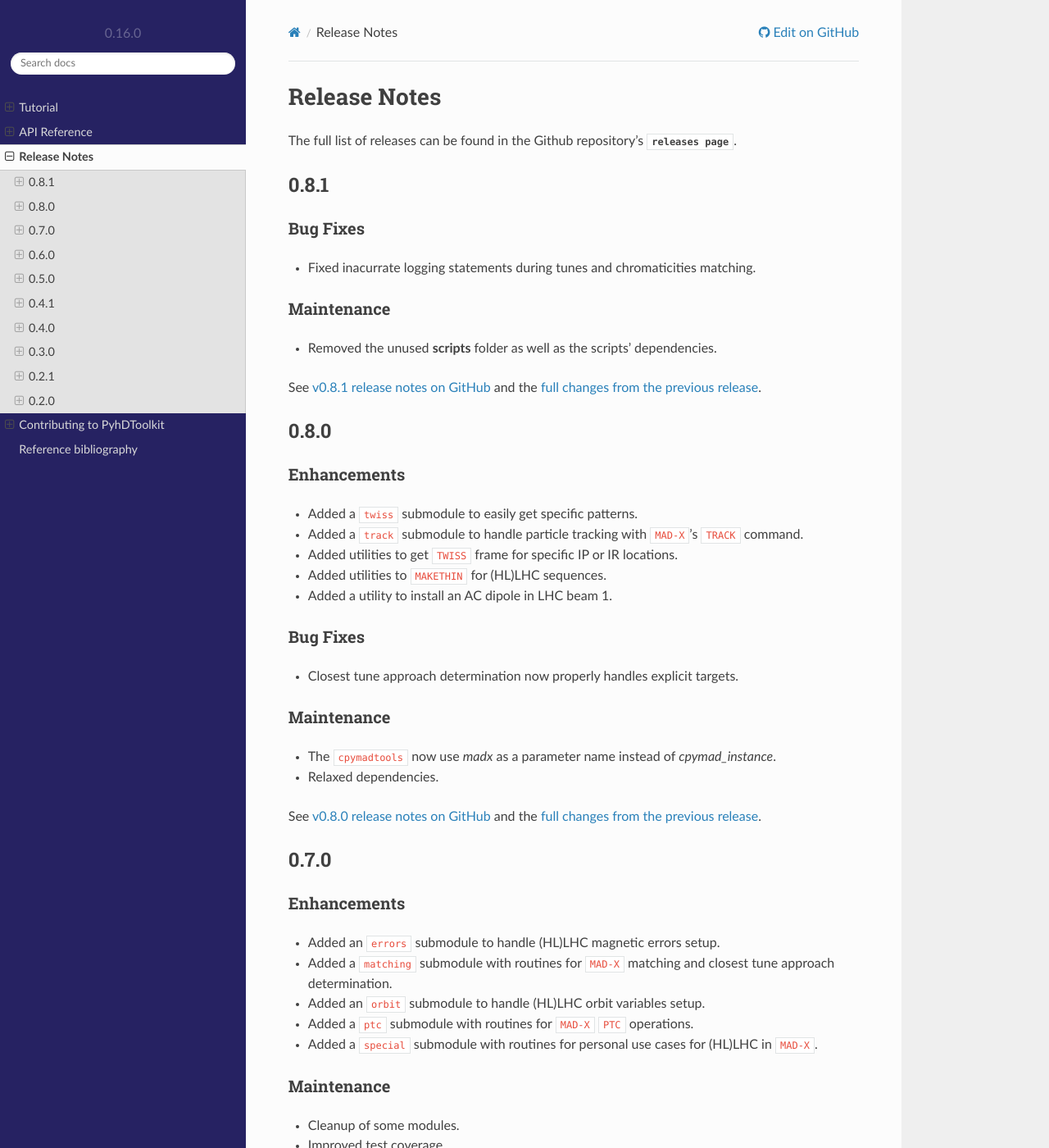
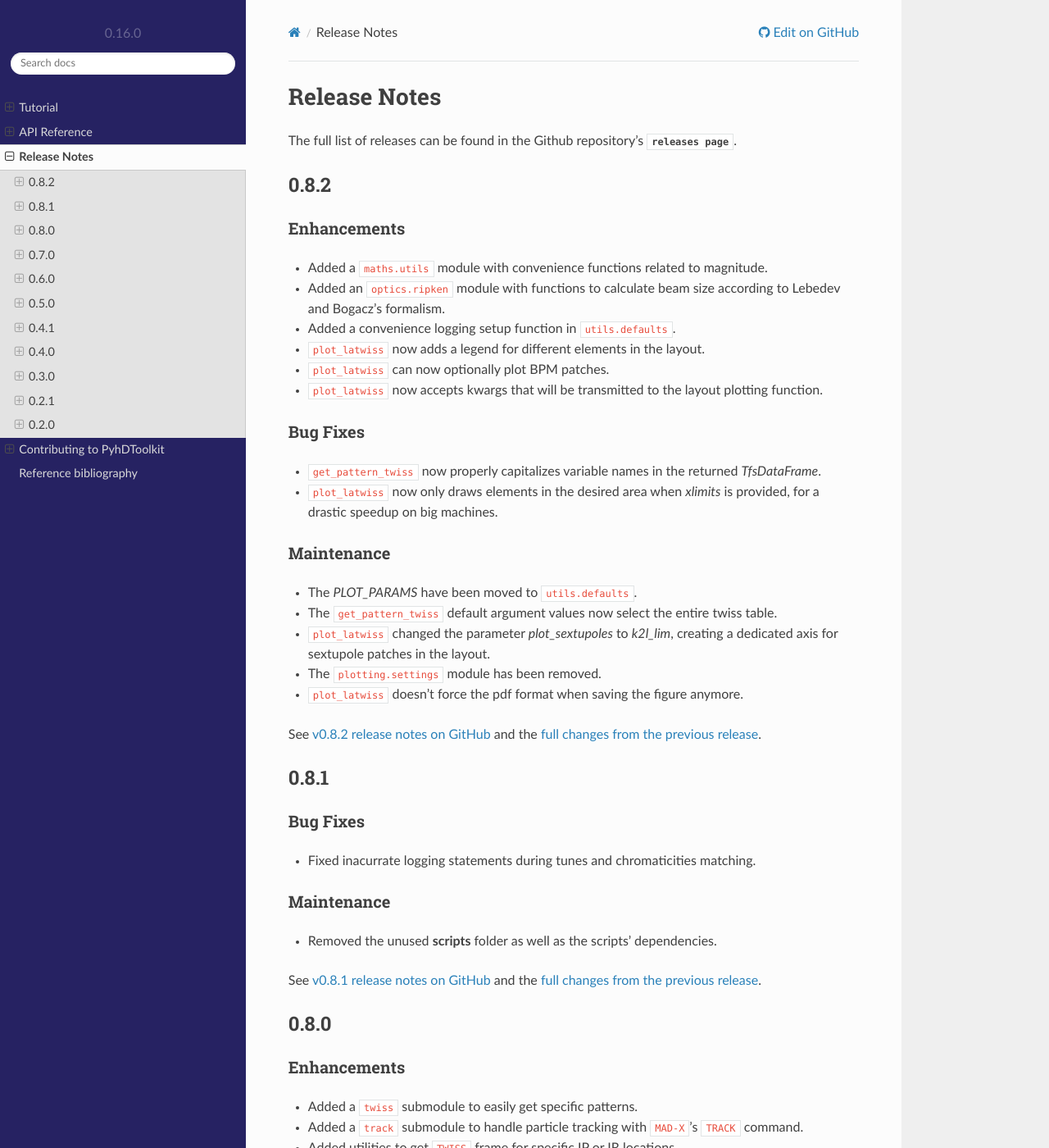
Before and after one commit to fsoubelet/PyhDToolkit, a Sphinx documentation site: the page built from docs/release.rst, in a window 1280 px wide and 1400 px high. Shown: the whole window at 82% size. Built offline with Sphinx 7.4.7 and the Read the Docs theme 2.0.0, drawn with Linux system fonts in a browser that asks for light colours; pages that are not in the unit, such as notebooks, are missing from menus.

Commit message:
release 0.8.2

```diff
--- a/docs/release.rst
+++ b/docs/release.rst
@@ -2,6 +2,41 @@ Release Notes
 =============
 
 The full list of releases can be found in the Github repository's `releases page <https://github.com/fsoubelet/PyhDToolkit/releases>`.
+
+.. _release_0.8.2:
+
+0.8.2
+-----
+
+Enhancements
+~~~~~~~~~~~~
+
+* Added a ``maths.utils`` module with convenience functions related to magnitude.
+* Added an ``optics.ripken`` module with functions to calculate beam size according to Lebedev and Bogacz's formalism.
+* Added a convenience logging setup function in ``utils.defaults``.
+* ``plot_latwiss`` now adds a legend for different elements in the layout.
+* ``plot_latwiss`` can now optionally plot BPM patches.
+* ``plot_latwiss`` now accepts kwargs that will be transmitted to the layout plotting function.
+
+Bug Fixes
+~~~~~~~~~
+
+* ``get_pattern_twiss`` now properly capitalizes variable names in the returned *TfsDataFrame*.
+* ``plot_latwiss`` now only draws elements in the desired area when *xlimits* is provided, for a drastic speedup on big machines.
+
+Maintenance
+~~~~~~~~~~~
+
+* The *PLOT_PARAMS* have been moved to ``utils.defaults``.
+* The ``get_pattern_twiss`` default argument values now select the entire twiss table.
+* ``plot_latwiss`` changed the parameter *plot_sextupoles* to *k2l_lim*, creating a dedicated axis for sextupole patches in the layout.
+* The ``plotting.settings`` module has been removed.
+* ``plot_latwiss`` doesn't force the pdf format when saving the figure anymore.
+
+
+
+See `v0.8.2 release notes on GitHub <https://github.com/fsoubelet/PyhDToolkit/releases/tag/0.8.2>`_ and the `full changes from the previous release <https://github.com/fsoubelet/PyhDToolkit/compare/0.8.1...0.8.2>`_.
+
 
 .. _release_0.8.1:
 
```
